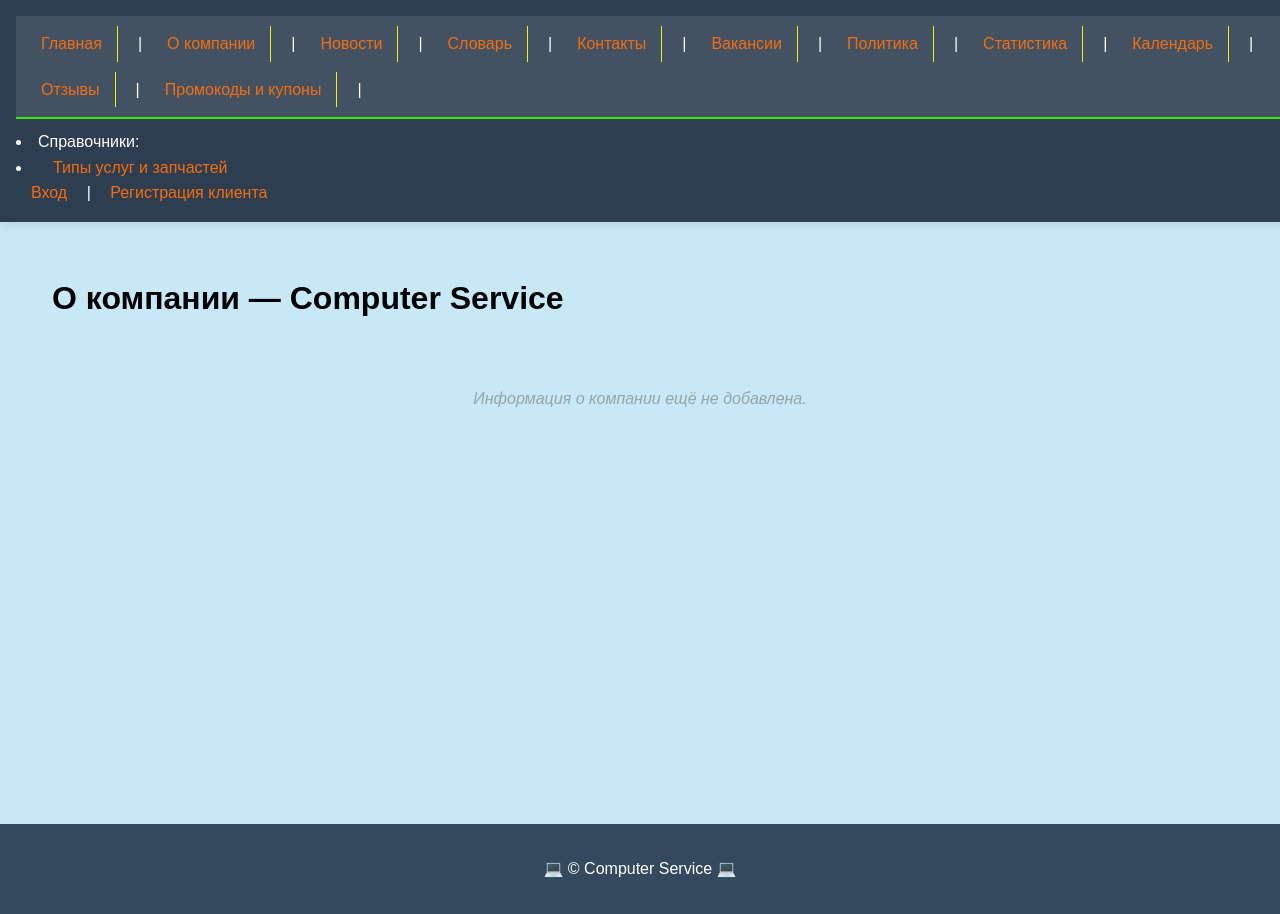
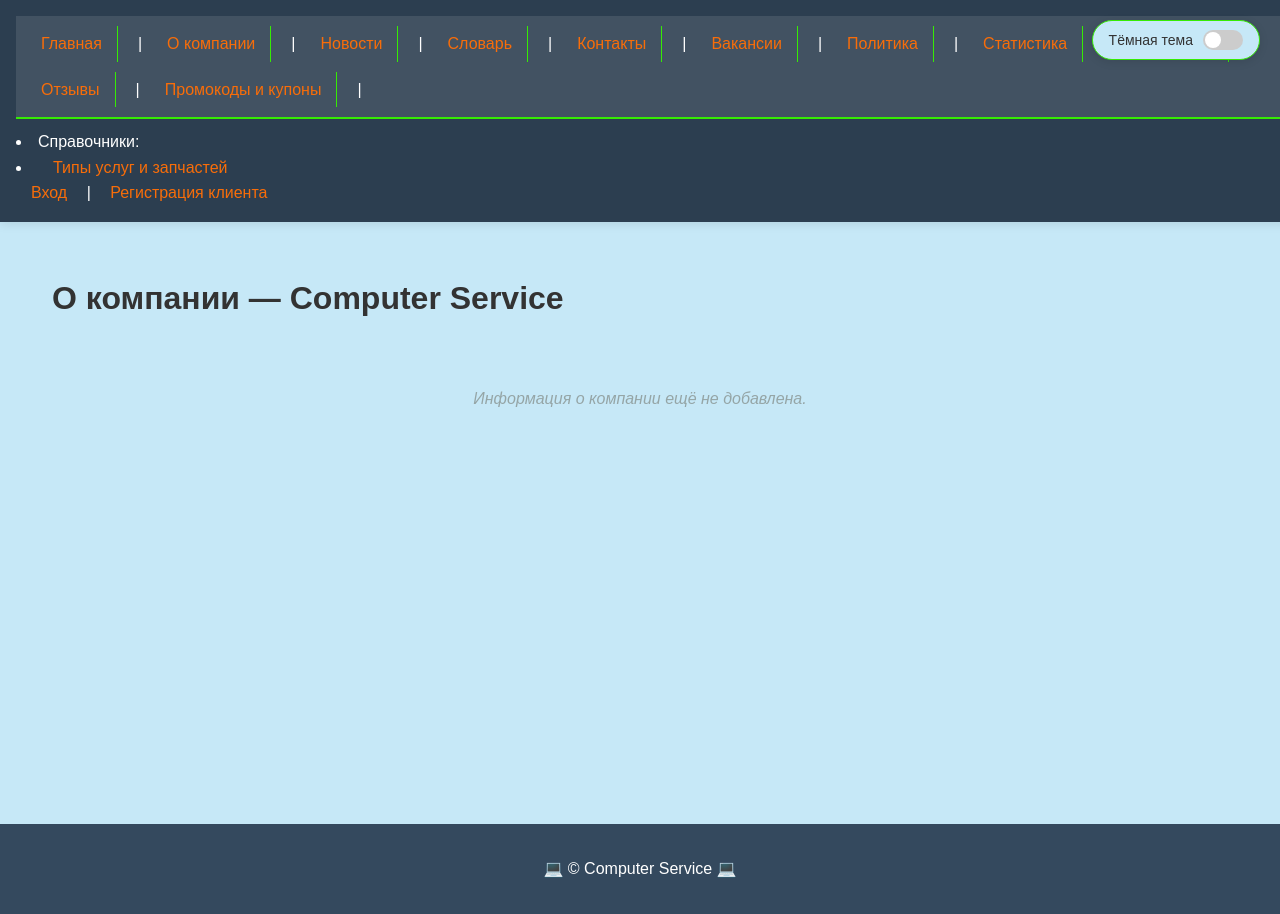
Before and after one commit to Vlad20055/IGI_STRWEB_LABS, a Django app: page /about/ in a window 1280 px wide. Run offline with Django 5.2, Linux system fonts and the light colour scheme; data that the repository does not hold is empty; parts of the project's set-up code (start-up, migrations or seed data) failed here and were passed over.

Commit message:
Add dark theme

```diff
--- a/IGI/LR5/ComputerServiceApp/comps/templates/comps/base.html
+++ b/IGI/LR5/ComputerServiceApp/comps/templates/comps/base.html
@@ -68,6 +68,15 @@
         </nav>
     </header>
 
+    <!-- Переключатель темы -->
+    <div class="theme-switcher">
+        <input type="checkbox" id="theme-toggle" class="theme-checkbox">
+        <label for="theme-toggle" class="theme-label">
+            <span class="theme-text">Тёмная тема</span>
+            <div class="theme-slider"></div>
+        </label>
+    </div>
+
     <main>
       {% block content %}
       <!-- here is main content for a pages -->
@@ -77,5 +86,7 @@
     <footer>
       <p>&copy; Computer Service</p>
     </footer>
+
+    <script src="{% static 'js/base.js' %}"></script>
 </body>
 </html>
--- a/IGI/LR5/ComputerServiceApp/static/css/base.css
+++ b/IGI/LR5/ComputerServiceApp/static/css/base.css
@@ -1,10 +1,99 @@
+/* CSS переменные для светлой темы */
+:root {
+    --bg-primary: #c6e8f7;
+    --bg-header: #2c3e50;
+    --bg-footer: #34495e;
+    --text-primary: #333333;
+    --text-inverse: #ffffff;
+    --accent-primary: #2809ef;
+    --accent-secondary: #7ae778;
+    --border-color: #36eb04;
+    --shadow-color: rgba(0,0,0,0.1);
+}
+
+/* CSS переменные для темной темы */
+body.dark-theme {
+    --bg-primary: #1a1a1a;
+    --bg-header: #0d1b2a;
+    --bg-footer: #1b263b;
+    --text-primary: #666666;
+    --text-inverse: #333333;
+    --accent-primary: #4a6ee0;
+    --accent-secondary: #5cd85a;
+    --border-color: #2d8d27;
+    --shadow-color: rgba(0,0,0,0.3);
+}
+
+/* === Theme switcher === */
+.theme-switcher {
+    position: fixed;
+    top: 20px;
+    right: 20px;
+    z-index: 1000;
+}
+
+.theme-checkbox {
+    display: none;
+}
+
+.theme-label {
+    display: flex;
+    align-items: center;
+    gap: 10px;
+    cursor: pointer;
+    padding: 8px 16px;
+    background: var(--bg-primary);
+    color: var(--text-primary);
+    border-radius: 25px;
+    box-shadow: 0 2px 10px var(--shadow-color);
+    transition: all 0.3s ease;
+    border: 1px solid var(--border-color);
+}
+
+.theme-text {
+    font-size: 14px;
+    transition: color 0.3s ease;
+}
+
+.theme-slider {
+    width: 40px;
+    height: 20px;
+    background: #ccc;
+    border-radius: 20px;
+    position: relative;
+    transition: background 0.3s ease;
+}
+
+.theme-slider::before {
+    content: '';
+    position: absolute;
+    width: 16px;
+    height: 16px;
+    border-radius: 50%;
+    background: white;
+    top: 2px;
+    left: 2px;
+    transition: transform 0.3s ease;
+}
+
+.theme-checkbox:checked + .theme-label .theme-slider {
+    background: var(--accent-primary);
+}
+
+.theme-checkbox:checked + .theme-label .theme-slider::before {
+    transform: translateX(20px);
+}
+
+
 /* === Elements selectors === */
 body {
     font-family: Arial, sans-serif;
     margin: 0;
     padding: 0;
-    background-color: #c6e8f7;
+    background-color: var(--bg-primary);
+    color: var(--text-primary);
     line-height: 1.6;
+    transition: background-color 0.3s ease, color 0.3s ease;
 }
 
 header {
@@ -12,22 +101,22 @@ header {
     top: 0;
     left: 0;
     width: 100%;
-    background: #2c3e50;
-    color: white;
+    background: var(--bg-header);
+    color: var(--text-inverse);
     padding: 1rem;
     z-index: 1000;
-    box-shadow: 0 2px 10px rgba(0,0,0,0.1);
+    box-shadow: 0 2px 10px var(--shadow-color);
 }
 
 main {
     padding: 2rem;
     min-height: 70vh;
-    margin-top: 200px; /* Высота header + отступ */
+    margin-top: 200px;
 }
 
 footer {
-    background: #34495e;
-    color: white;
+    background: var(--bg-footer);
+    color: var(--text-inverse);
     text-align: center;
     padding: 1rem;
 }
@@ -35,8 +124,8 @@ footer {
 /* === Attributes selectors === */
 /* begins with # (якорные ссылки) */
 a[href^="#"] {
-    background: #7ae778;
-    color: white;
+    background: var(--accent-secondary);
+    color: var(--text-inverse);
     padding: 3px 8px;
     border-radius: 3px;
 }
@@ -52,8 +141,8 @@ a[href$="cart/"] {
 
 /* attribute with specific value */
 button[type="submit"] {
-    background: #2809ef;
-    color: white;
+    background: var(--accent-primary);
+    color: var(--text-inverse);
     border: none;
     padding: 8px 15px;
     cursor: pointer;
@@ -67,30 +156,27 @@ button[type="submit"] {
     margin-bottom: 10px;
 }
 
+
 /* === КОМБИНАЦИИ СЕЛЕКТОРОВ === */
-
-/* селекторы потомков */
 header nav a {
     text-decoration: none;
-    color: white;
+    color: var(--text-inverse);
     margin: 0 10px;
     padding: 5px;
 }
 
-/* AND */
 nav.main_navigation {
-    border-bottom: 2px solid #36eb04;
+    border-bottom: 2px solid var(--border-color);
     display: flex;
     flex-wrap: wrap;
     gap: 10px;
     align-items: center;
 }
 
-/* ДОБАВЛЕНО: Улучшим внешний вид фиксированной навигации */
 nav.main_navigation > a {
-    border-right: 1px solid rgb(241, 245, 3);
+    border-right: 1px solid var(--border-color);
     padding-right: 15px;
-    white-space: nowrap; /* Запрещаем перенос ссылок */
+    white-space: nowrap;
 }
 
 /* === ПСЕВДОКЛАССЫ ДЛЯ ССЫЛОК === */
--- /dev/null
+++ b/IGI/LR5/ComputerServiceApp/static/js/base.js
@@ -0,0 +1,30 @@
+document.addEventListener('DOMContentLoaded', function() {
+    const themeToggle = document.getElementById('theme-toggle');
+    const themeText = document.querySelector('.theme-text');
+
+    const savedTheme = localStorage.getItem('theme');
+
+    if (savedTheme === 'dark') {
+        document.body.classList.add('dark-theme');
+        if (themeToggle) themeToggle.checked = true;
+        if (themeText) themeText.textContent = 'Светлая тема';
+    } else {
+        document.body.classList.remove('dark-theme');
+        if (themeToggle) themeToggle.checked = false;
+        if (themeText) themeText.textContent = 'Тёмная тема';
+    }
+
+    if (themeToggle) {
+        themeToggle.addEventListener('change', function() {
+            if (this.checked) {
+                document.body.classList.add('dark-theme');
+                localStorage.setItem('theme', 'dark');
+                if (themeText) themeText.textContent = 'Светлая тема';
+            } else {
+                document.body.classList.remove('dark-theme');
+                localStorage.setItem('theme', 'light');
+                if (themeText) themeText.textContent = 'Тёмная тема';
+            }
+        });
+    }
+});
```
